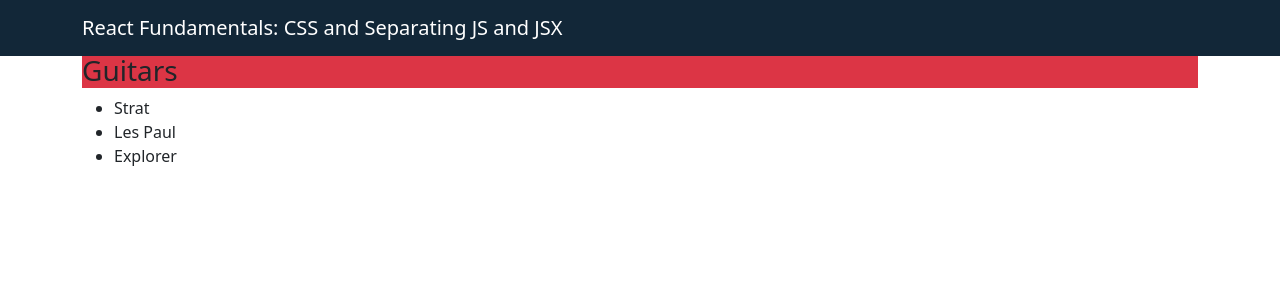
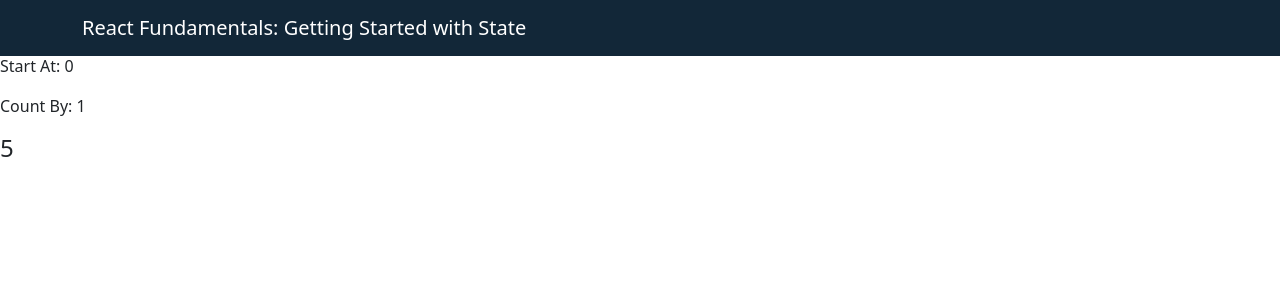
Before and after one commit to SanazBHMN/react-18, a React (Create React App) app: page / in a window 1280 px wide. Shown: the top 300 px of the page. Built offline with nearby package versions, Linux system fonts and the light colour scheme.

Commit message:
useState

```diff
--- a/src/App.js
+++ b/src/App.js
@@ -1,15 +1,18 @@
 import Navbar from "./Navbar";
 import List from "./List";
+import Counter from "./Counter";
 
 const App = () => {
   const guitars = ["Strat", "Les Paul", "Explorer"];
 
   return (
     <>
-      <Navbar title="CSS and Separating JS and JSX" />
-      <div className="container">
+      <Navbar title="Getting Started with State" />
+      <Counter />
+
+      {/* <div className="container">
         <List title="Guitars" items={guitars} background="danger" />
-      </div>
+      </div> */}
     </>
   );
 };
--- /dev/null
+++ b/src/Counter.js
@@ -0,0 +1,22 @@
+import { useState } from "react";
+
+const Counter = (props) => {
+  const [counter, setCounter] = useState(props.startAt);
+
+  setTimeout(() => setCounter(counter + props.countBy), 1000);
+
+  return (
+    <>
+      <p>Start At: {props.startAt}</p>
+      <p>Count By: {props.countBy}</p>
+      <h4>{counter}</h4>
+    </>
+  );
+};
+
+Counter.defaultProps = {
+  startAt: 0,
+  countBy: 1,
+};
+
+export default Counter;
```
